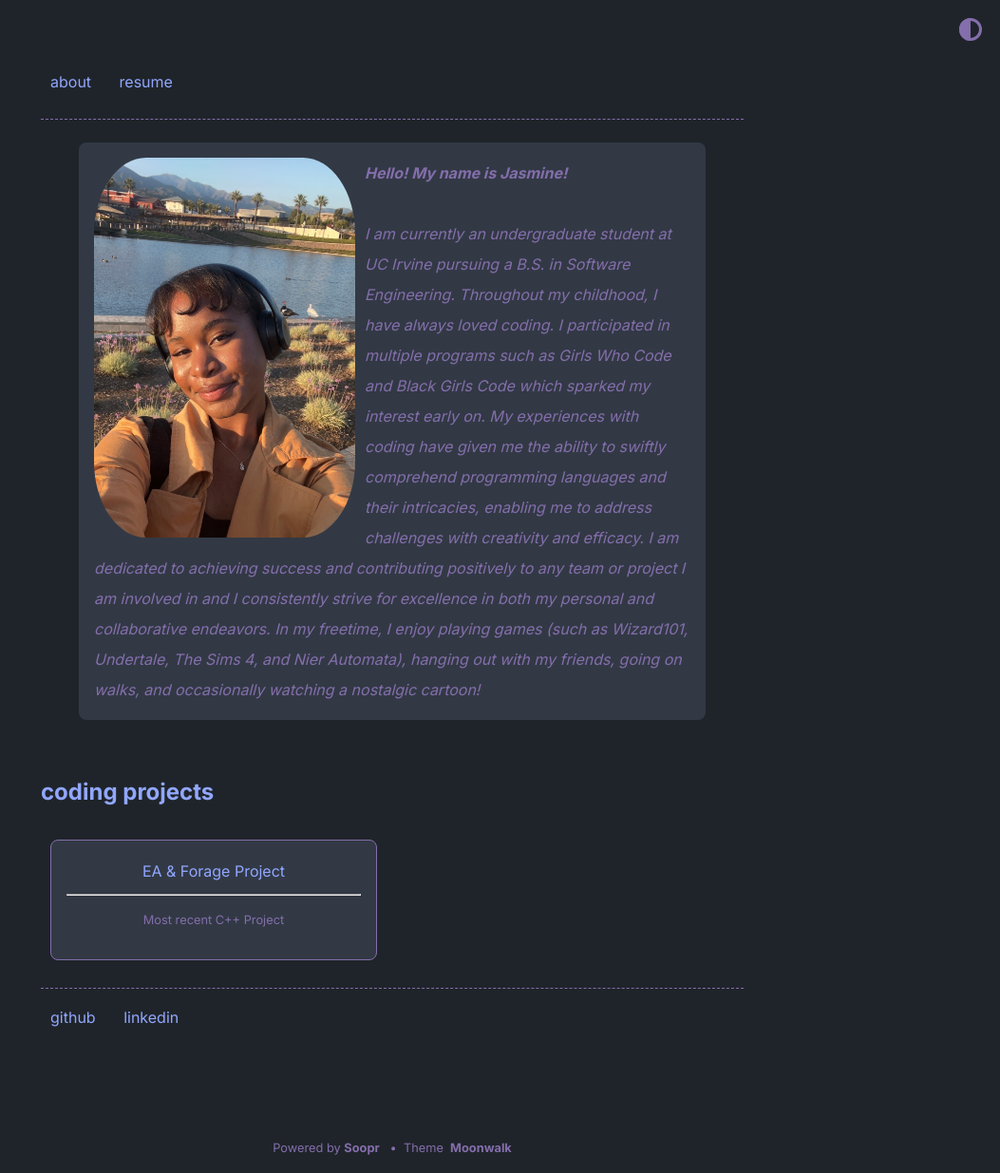
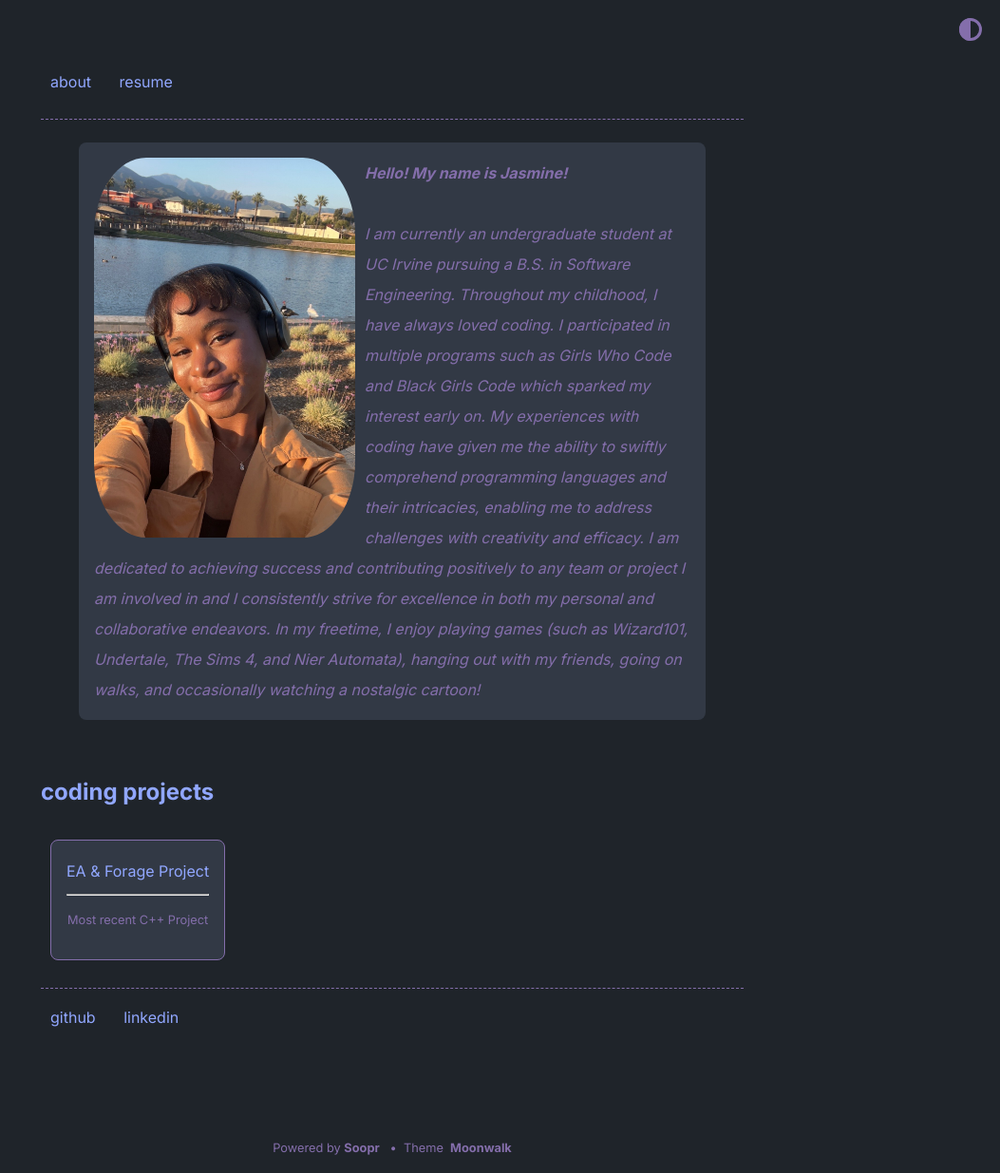
Before and after one commit to jshields06/jshields06.github.io, a Jekyll site: the page built from index.md, in a window 1280 px wide. Shown: the whole page at 95% size, without its empty margins (227-1280 px from the left). Built offline with Jekyll 4.4.1, drawn with Linux system fonts in a browser that asks for light colours.

Commit message:
formatting trial

```diff
--- a/_data/home.yml
+++ b/_data/home.yml
@@ -10,7 +10,6 @@ navbar_entries:
 
 
 project_entries:
-
   - title: EA & Forage Project
     url: https://github.com/jshields06/EA-Forage-Assignment
     desc: Most recent C++ Project
--- a/_sass/list.scss
+++ b/_sass/list.scss
@@ -19,7 +19,7 @@ ul.horizontal-list {
 .card {
     padding: 1em;
     border: 1px var(--text) solid;
-    width:310px;
+    width:auto;
     height: auto;
     text-align: center;
     font-size: 1em;
```
